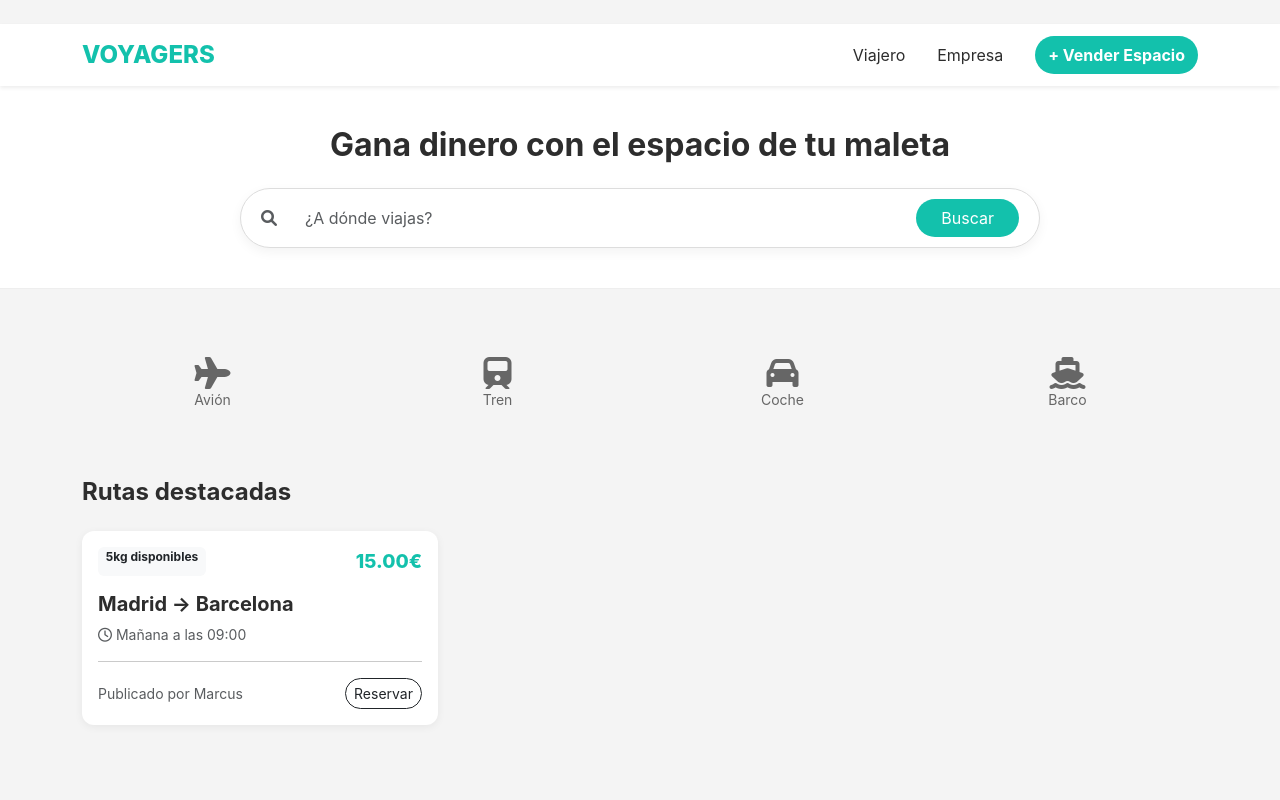
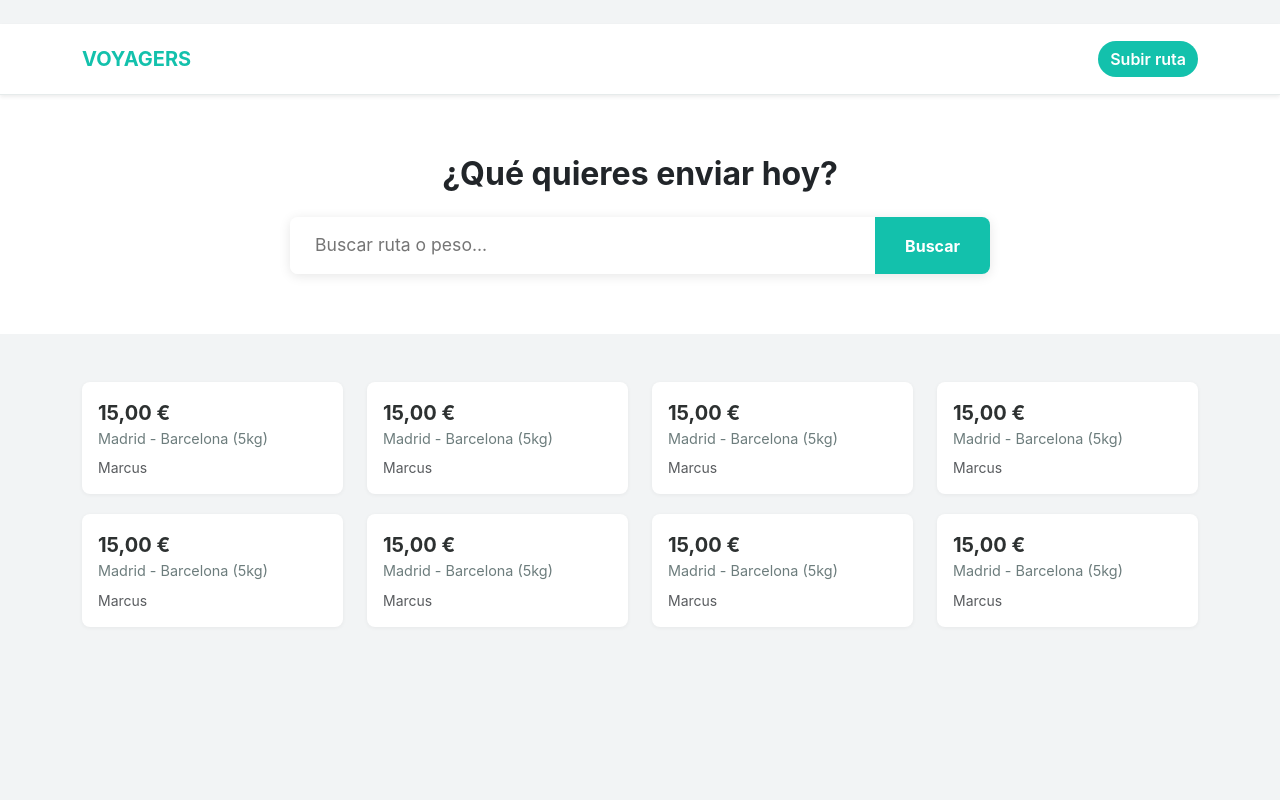
Before and after one commit to xexeu84/voyagers, a Flask app: page / in a window 1280 px wide. Run offline with Flask 3, Linux system fonts and the light colour scheme.

Commit message:
AUTO-MOD: EQUIPO - CONSTRUCCIÓN CLON MARKETPLACE WALLAPOP

```diff
--- a/static/style.css
+++ b/static/style.css
@@ -1,10 +1,11 @@
-:root { --w-mint: #13c1ac; --w-gray: #f4f4f4; }
-body { background: var(--w-gray); font-family: 'Inter', sans-serif; color: #2d2d2d; margin: 0; }
-.navbar-brand { font-weight: 800; color: var(--w-mint) !important; font-size: 1.5rem; }
-.search-hero { background: white; padding: 40px 0; border-bottom: 1px solid #eee; }
-.search-bar { max-width: 800px; margin: 0 auto; background: #fff; border: 1px solid #ddd; border-radius: 30px; padding: 10px 20px; box-shadow: 0 4px 12px rgba(0,0,0,0.05); }
-.category-icon { text-align: center; padding: 20px; color: #666; transition: 0.3s; cursor: pointer; }
-.category-icon:hover { color: var(--w-mint); transform: translateY(-3px); }
-.card-voyager { background: white; border-radius: 12px; border: none; box-shadow: 0 2px 8px rgba(0,0,0,0.06); transition: 0.3s; margin-bottom: 20px; overflow: hidden; }
-.card-voyager:hover { box-shadow: 0 8px 20px rgba(0,0,0,0.1); }
-.price-tag { color: var(--w-mint); font-weight: 800; font-size: 1.2rem; }
+:root { --w-mint: #13c1ac; --w-bg: #f2f4f5; }
+body { background: var(--w-bg); font-family: 'Inter', sans-serif; margin: 0; }
+.navbar { background: white; border-bottom: 1px solid #e6ebeb; padding: 15px 0; sticky: top; }
+.hero-search { background: white; padding: 60px 0; text-align: center; }
+.search-box { max-width: 700px; margin: 0 auto; display: flex; box-shadow: 0 2px 12px rgba(0,0,0,0.1); border-radius: 8px; overflow: hidden; }
+.search-box input { border: none; padding: 15px 25px; width: 100%; font-size: 1.1rem; outline: none; }
+.search-box button { background: var(--w-mint); border: none; color: white; padding: 0 30px; font-weight: bold; }
+.item-card { background: white; border-radius: 8px; border: none; transition: 0.2s; box-shadow: 0 1px 4px rgba(0,0,0,0.05); margin-bottom: 20px; }
+.item-card:hover { box-shadow: 0 4px 16px rgba(0,0,0,0.1); }
+.item-price { font-size: 1.25rem; font-weight: 700; color: #2d3131; }
+.item-title { color: #6d7d7d; font-size: 0.9rem; white-space: nowrap; overflow: hidden; text-overflow: ellipsis; }
--- a/templates/base.html
+++ b/templates/base.html
@@ -1,24 +1,16 @@
 <!DOCTYPE html>
 <html lang="es">
 <head>
-    <meta charset="UTF-8">
-    <meta name="viewport" content="width=device-width, initial-scale=1.0">
+    <meta charset="UTF-8"><meta name="viewport" content="width=device-width, initial-scale=1.0">
+    <link href="https://cdn.jsdelivr.net/npm/bootstrap@5.3.0/dist/css/bootstrap.min.css" rel="stylesheet">
+    <link rel="stylesheet" href="{{ url_for('static', filename='style.css') }}">
     <title>Voyagers | Compra y vende espacio</title>
-    <link href="https://cdn.jsdelivr.net/npm/bootstrap@5.3.0/dist/css/bootstrap.min.css" rel="stylesheet">
-    <link rel="stylesheet" href="https://cdnjs.cloudflare.com/ajax/libs/font-awesome/6.0.0/css/all.min.css">
-    <link rel="stylesheet" href="{{ url_for('static', filename='style.css') }}">
 </head>
 <body>
-    <nav class="navbar navbar-expand-lg navbar-light bg-white sticky-top shadow-sm">
-        <div class="container">
-            <a class="navbar-brand" href="/">VOYAGERS</a>
-            <div class="d-flex align-items-center">
-                <a href="/transportista" class="nav-link px-3">Viajero</a>
-                <a href="/cliente" class="nav-link px-3">Empresa</a>
-                <button class="btn btn-mint ms-3" style="background: #13c1ac; color: white; border-radius: 20px; font-weight: bold;">+ Vender Espacio</button>
-            </div>
-        </div>
-    </nav>
+    <nav class="navbar shadow-sm"><div class="container d-flex justify-content-between">
+        <a class="navbar-brand fw-bold" href="/" style="color: #13c1ac;">VOYAGERS</a>
+        <div><button class="btn btn-primary" style="background: #13c1ac; border: none; border-radius: 20px; font-weight: 600;">Subir ruta</button></div>
+    </div></nav>
     {% block content %}{% endblock %}
 </body>
 </html>
--- a/templates/index.html
+++ b/templates/index.html
@@ -1,41 +1,20 @@
 {% extends "base.html" %}
 {% block content %}
-<div class="search-hero">
-    <div class="container text-center">
-        <h2 class="fw-bold mb-4">Gana dinero con el espacio de tu maleta</h2>
-        <div class="search-bar d-flex align-items-center">
-            <i class="fas fa-search text-muted me-3"></i>
-            <input type="text" class="form-control border-0 shadow-none" placeholder="¿A dónde viajas?">
-            <button class="btn px-4" style="background: #13c1ac; color: white; border-radius: 20px;">Buscar</button>
-        </div>
-    </div>
+<div class="hero-search">
+    <h2 class="fw-bold mb-4">¿Qué quieres enviar hoy?</h2>
+    <div class="search-box mx-auto"><input type="text" placeholder="Buscar ruta o peso..."><button>Buscar</button></div>
 </div>
-
 <div class="container mt-5">
-    <div class="row text-center mb-5">
-        <div class="col"><div class="category-icon"><i class="fas fa-plane fa-2x"></i><br><small>Avión</small></div></div>
-        <div class="col"><div class="category-icon"><i class="fas fa-train fa-2x"></i><br><small>Tren</small></div></div>
-        <div class="col"><div class="category-icon"><i class="fas fa-car fa-2x"></i><br><small>Coche</small></div></div>
-        <div class="col"><div class="category-icon"><i class="fas fa-ship fa-2x"></i><br><small>Barco</small></div></div>
-    </div>
-
-    <h4 class="fw-bold mb-4">Rutas destacadas</h4>
     <div class="row">
-        <div class="col-md-4">
-            <div class="card-voyager p-3">
-                <div class="d-flex justify-content-between">
-                    <span class="badge bg-light text-dark">5kg disponibles</span>
-                    <span class="price-tag">15.00€</span>
-                </div>
-                <h5 class="mt-3 fw-bold">Madrid → Barcelona</h5>
-                <p class="text-muted small"><i class="far fa-clock"></i> Mañana a las 09:00</p>
-                <hr>
-                <div class="d-flex align-items-center justify-content-between">
-                    <small class="text-muted">Publicado por Marcus</small>
-                    <button class="btn btn-sm btn-outline-dark rounded-pill">Reservar</button>
-                </div>
+        {% for i in range(8) %}
+        <div class="col-6 col-md-3">
+            <div class="item-card p-3">
+                <div class="item-price">15,00 €</div>
+                <div class="item-title">Madrid - Barcelona (5kg)</div>
+                <div class="mt-2 text-muted small"><i class="fas fa-user-circle"></i> Marcus</div>
             </div>
         </div>
+        {% endfor %}
     </div>
 </div>
 {% endblock %}
```
